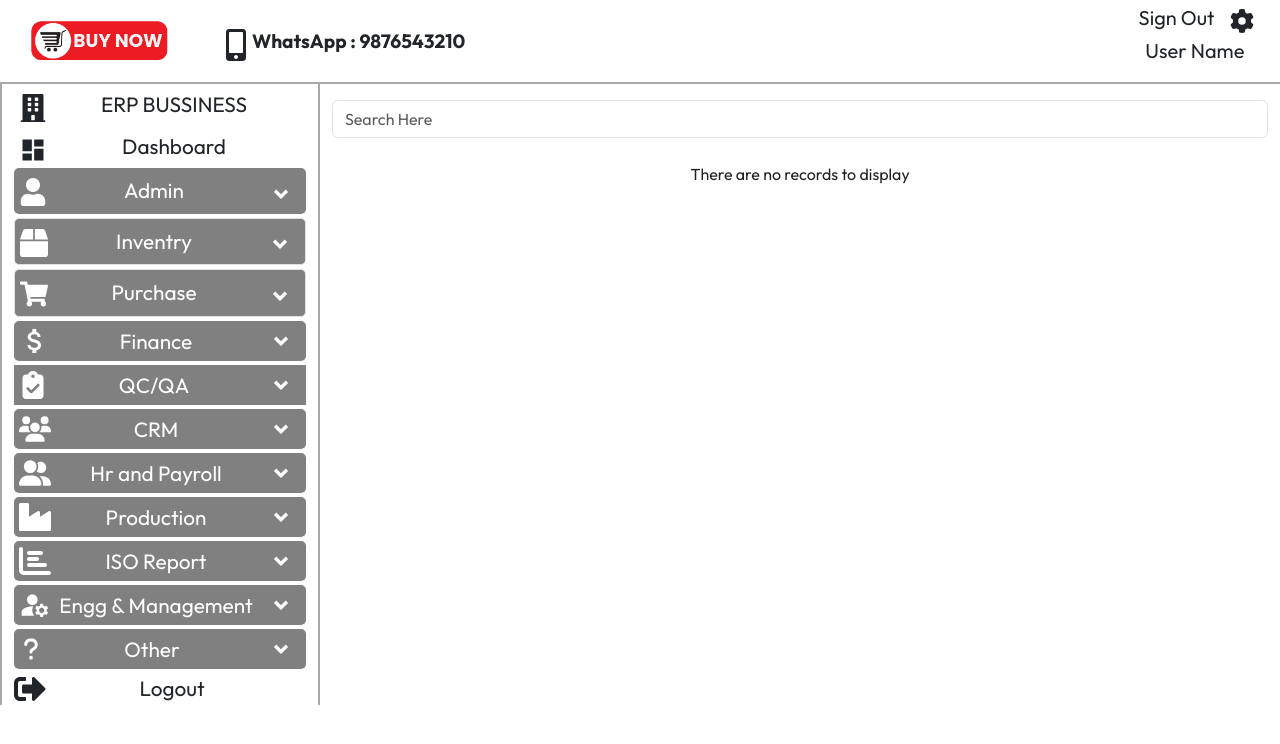
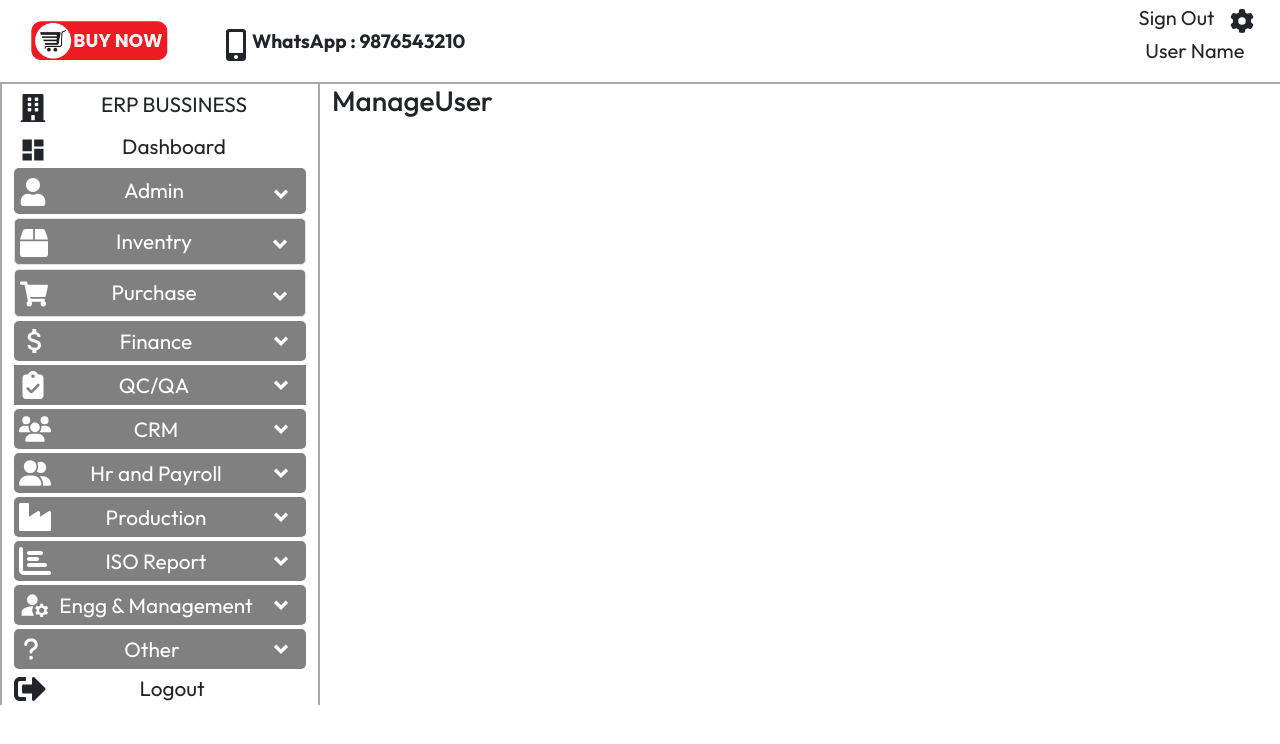
Before and after one commit to jollyvivek/ERP-PROJECT, a React (Vite) app: page /manageuser in a window 1280 px wide. Shown: the top 744 px of the page. Built offline with nearby package versions, Linux system fonts and the light colour scheme; no server answers.

Commit message:
Add changes in Bankmaster ,Role and ManageUser

```diff
--- a/src/Components/AdminItems/BankMaster.jsx
+++ b/src/Components/AdminItems/BankMaster.jsx
@@ -1,6 +1,7 @@
 import axios from 'axios';
 import React, { useEffect, useState } from 'react'
 import { toast } from 'react-toastify';
+import { MdDelete } from "react-icons/md";
 
 const BankMaster = ({url}) => {
 const[bankRecords,setBankRecords]=useState([])
@@ -128,7 +129,9 @@ const[bankRecords,setBankRecords]=useState([])
                                           <td>{item.AccountNo}</td>
                                           <td>{item.SwiftCode}</td>
                                           <td>{item.AdCode}</td>
-                                          <td style={{cursor:"pointer"}} onClick={()=> removeBankRecord(item._id)} >X</td>
+                                          <td style={{cursor:"pointer"}}
+                                            className='fs-4 text-danger'
+                                           onClick={()=> removeBankRecord(item._id)} ><MdDelete/></td>
                                       </tr>
                                     )
                                })}
--- a/src/Components/AdminItems/ManageUser.jsx
+++ b/src/Components/AdminItems/ManageUser.jsx
@@ -1,78 +1,13 @@
-import axios from 'axios'
-import React, { useEffect, useState } from 'react'
-import DataTable from 'react-data-table-component'
+import React from 'react'
 
 const ManageUser = () => {
-
-  const url = " http://localhost:4000"
-  const [list , setList] = useState([])
-
-  const fetchCompany = async() =>{
-    const response = await axios.get(`${url}/api/company/list`);
-    // console.log(response.data)
-    if(response.data.success){
-      setList(response.data.data);
-      console.log("success")
-
-    }else{
-      console.log("Error")
-    }
-  }
-
-useEffect(()=>{
-fetchCompany();
-},[])
+  return (
+    <div className='container-fluid manage-user'>
+      <h3>ManageUser</h3>
 
 
-  const columns = [
-    { name :'companyName', selector: row=>row.companyName,sortable:true},
-    { name :'logo', selector: row=>row.logo,
-      cell: row => (
-        <img
-          src={`${url}/images/` + row.logo}
-          alt={row.companyName}
-          style={{ width: '40px', height: '40px', objectFit: 'cover', borderRadius: '5px' }}
-        />
-      )
-    },
-    { name :'tagline', selector: row=>row.tagline,sortable:true},
-    { name :'website', selector: row=>row.website,sortable:true},
-    {name:"Email", selector: row=>row.email,sortable:true},
-    { name :'optionalEmail', selector: row=>row.optionalEmail,sortable:true},
-    { name :'aadhaarNo', selector: row=>row.aadhaarNo},
-    { name :'contactNo', selector: row=>row.contactNo},
-    { name :'contactPerson', selector: row=>row.contactPerson,sortable:true},
-    { name :'personContactNo', selector: row=>row.personContactNo},
-    { name :'address', selector: row=>row.address},
-    { name :'country', selector: row=>row.country,sortable:true},
-    { name :'state', selector: row=>row.state,sortable:true},
-    { name :'city', selector: row=>row.city,sortable:true},
-    { name :'pincode', selector: row=>row.pincode},
-    { name :'note', selector: row=>row.note}
-];
 
 
-const handleFilter = (event)=>{
-const searchText = event.target.value.toLowerCase();
-  const filteredData = list.filter(row =>
-   row.companyName.toLowerCase().includes(searchText)
-   );
- setList(filteredData);
-}
-
-  return (
-    <div className='container-fluid'>
-      {/* <h3>ManageUser</h3> */}
-      <div className='row'>
-        <div className='col-md-12 '>
-          <div className='mt-3'>
-            <input type="text" className='form-control' onChange={handleFilter} placeholder='Search Here'  />
-          </div>
-          <DataTable columns={columns}
-          data={list} selectableRows pagination >
-          </DataTable>
-        </div>
-      </div>
     </div>
   )
 }
--- a/src/Components/AdminItems/Role.jsx
+++ b/src/Components/AdminItems/Role.jsx
@@ -1,59 +1,12 @@
-import axios from 'axios'
-import React, { useEffect, useState } from 'react'
-import '../../Styles/SidebarCommon.css'
+import React from 'react'
 
 const Role = () => {
-  const url = " http://localhost:4000"
-  const [list , setList] = useState([])
+  return (
+    <div className='container-fluid role'>
 
-  const fetchCompany = async() =>{
-    const response = await axios.get(`${url}/api/company/list`);
-    // console.log(response.data)
-    if(response.data.success){
-      setList(response.data.data)
-
-    }else{
-      console.log("Error")
-    }
-  }
-
-useEffect(()=>{
-fetchCompany();
-},[])
-
-  return (
-    <div className='container-fluid bg-secondary '>
-      <div className='row'>
-        <div className='col-md-12'>
-        <h3>Role Page</h3>
-        {list.map((item,index)=>{
-            return <div key={index}>
-              <h3>{item.companyName}</h3>
-              <img src={`${url}/images/` + item.logo} alt="logo" className='w-25' />
-              <h5>{item.tagline}</h5>
-              <h5>{item.website}</h5>
-              <h5>{item.email}</h5>
-              <h5>{item.optionalEmail}</h5>
-              <h5>{item.aadhaarNo}</h5>
-              <h5>{item.contactNo}</h5>
-              <h5>{item.contactPerson}</h5>
-              <h5>{item.personContactNo}</h5>
-              <h5>{item.address}</h5>
-              <h5>{item.country}</h5>
-              <h5>{item.state}</h5>
-              <h5>{item.city}</h5>
-              <h5>{item.pincode}</h5>
-              <h5>{item.note}</h5>
-
-            </div>
-        })}
+    <h3>Role</h3>
 
 
-
-
-
-        </div>
-      </div>
 
     </div>
   )
```
